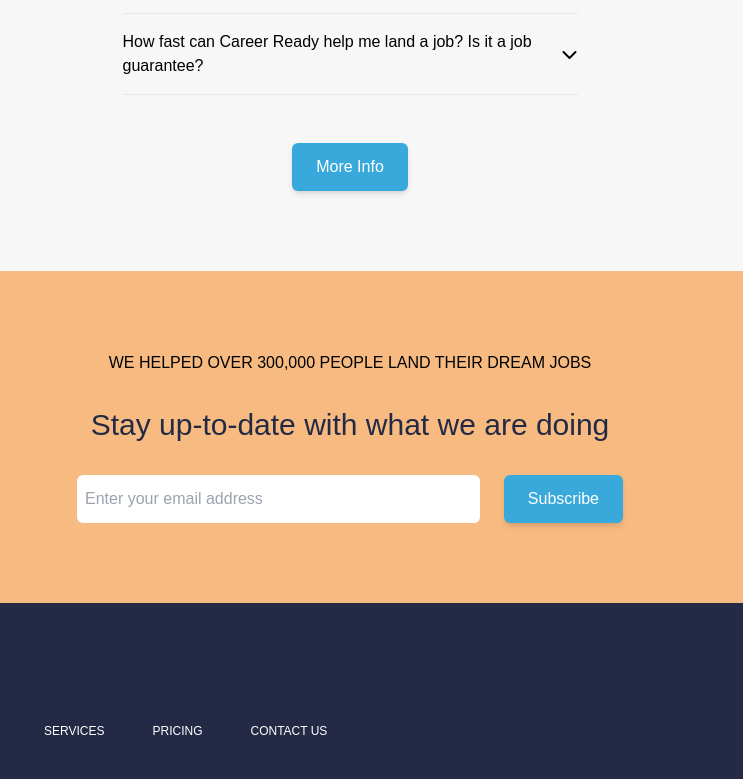
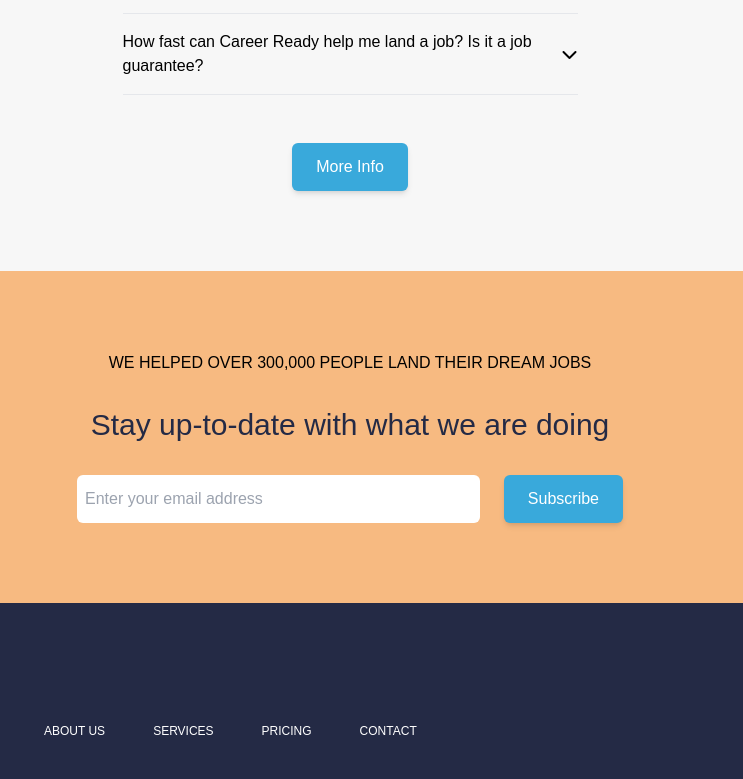
Before and after one commit to codematters/TailwindCSS-Landing-Page---Career-Mentoring-Agency, a website: page index.html in a window 1280 px wide. Shown: the part 4925-5704 px from the top of the page, 290-1033 px from the left. Drawn offline with nearby package versions, Linux system fonts and the light colour scheme; files that its build step writes are made by us from their sources; files whose address does not match are found by name.

Commit message:
Update index.html

```diff
--- a/index.html
+++ b/index.html
@@ -250,9 +250,10 @@
         <div class="flex flex-1 flex-wrap items-center justify-center md:justify-start gap-12">
             <img class="object-scale-down h-48 w-97" src="./img/whitelogo.svg" alt=""/>
             <ul class="flex text-white uppercase gap-12 text-xs">
+                <li class="cursor-pointer hover:font-bold">About Us</li>
                 <li class="cursor-pointer hover:font-bold">Services</li>
                 <li class="cursor-pointer hover:font-bold">Pricing</li>
-                <li class="cursor-pointer hover:font-bold">Contact Us</li>
+                <li class="cursor-pointer hover:font-bold">Contact</li>
             </ul>
         </div>
         <div class="flex gap-10 mt-12 md:mt-0">
```
